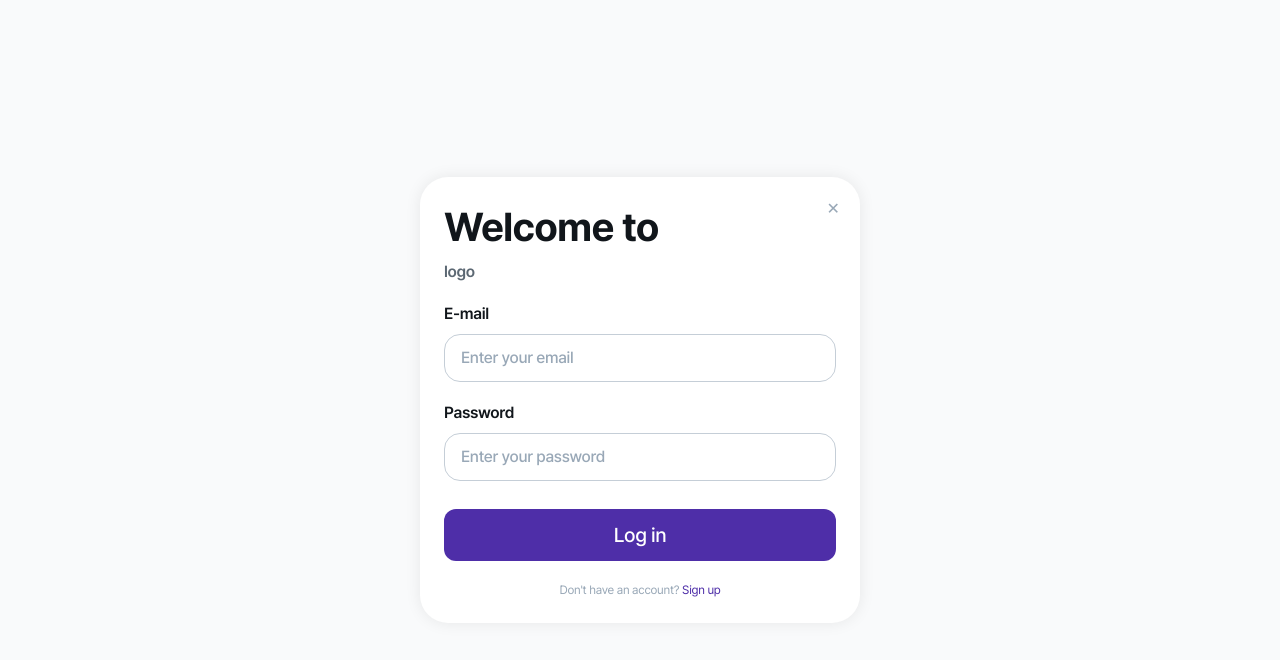
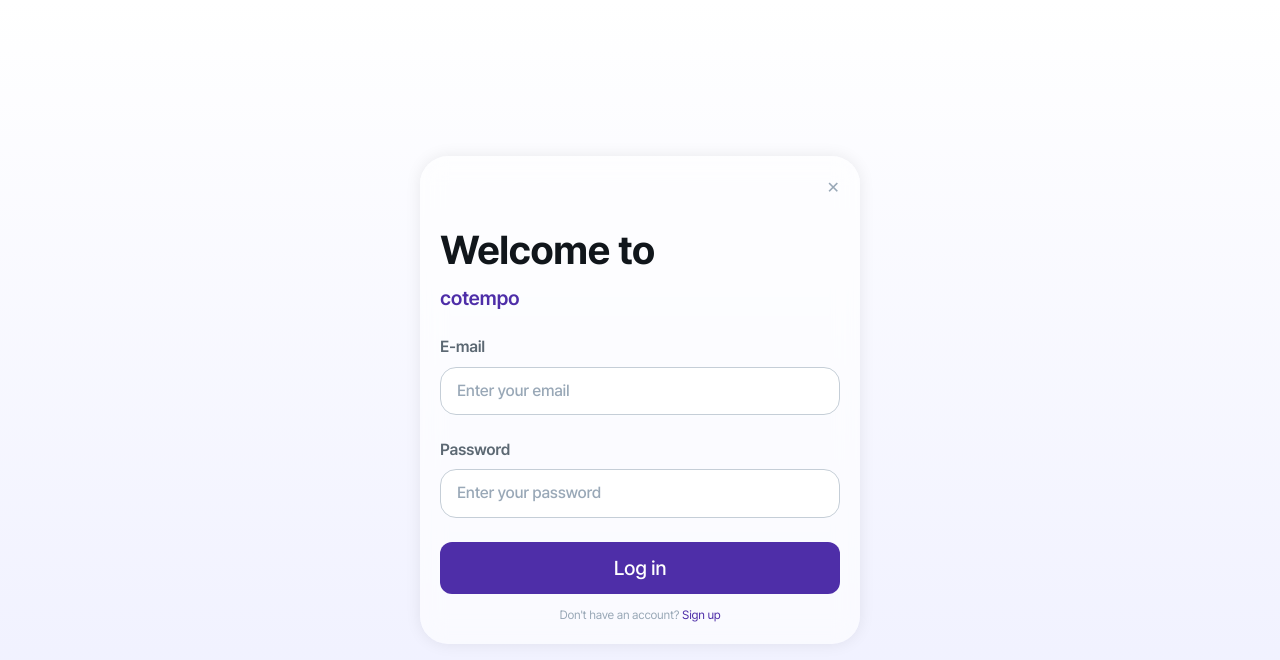
Before and after one commit to likelion-hackathon-cotempo/frontend, a React (Vite) app: page /login in a window 1280 px wide. Shown: the top 660 px of the page. Built offline with nearby package versions, Linux system fonts and the light colour scheme.

Commit message:
[FEAT] 로그인 화면 디자인 반영

```diff
--- a/src/pages/Login.jsx
+++ b/src/pages/Login.jsx
@@ -14,60 +14,58 @@ function Login() {
   };
 
   return (
-    <div className="flex min-h-screen items-center justify-center bg-gray-50 px-4">
+    <div className="flex min-h-screen items-center justify-center bg-gradient-to-b from-white to-purple-200 px-4">
       <form
         onSubmit={handleLogin}
-        className="relative flex w-[440px] max-w-full flex-col gap-5 rounded-[28px] bg-white p-6 shadow-[0_0_16px_rgba(0,0,0,0.08)]"
+        className="flex w-[440px] max-w-full flex-col gap-6 rounded-[28px] bg-white/60 p-5 shadow-[0_0_16px_rgba(0,0,0,0.08)] backdrop-blur-md"
       >
         <button
           type="button"
           onClick={() => navigate("/")}
           aria-label="닫기"
-          className="absolute right-5 top-5 cursor-pointer text-gray-500 transition-colors hover:text-gray-700"
+          className="cursor-pointer self-end text-gray-500 transition-colors hover:text-gray-700"
         >
           ✕
         </button>
 
-        {/* 제목 - gap 8 */}
         <div className="flex flex-col gap-2">
           <h1 className="text-[40px] font-bold leading-[1.3] tracking-[-0.02em] text-gray-900">
             Welcome to
           </h1>
-          <span className="text-title2 text-gray-700">logo</span>
+          <span className="text-title1 text-purple-900">cotempo</span>
         </div>
 
-        {/* E-mail */}
+        {/* E-mail - 라벨/글씨 gray-700 */}
         <label className="flex flex-col gap-2">
-          <span className="text-title2 text-gray-900">E-mail</span>
+          <span className="text-title2 text-gray-700">E-mail</span>
           <input
             type="email"
             value={email}
             onChange={(e) => setEmail(e.target.value)}
             placeholder="Enter your email"
-            className="rounded-16 border border-gray-300 bg-white px-4 py-3 text-subtitle2 text-gray-900 outline-none placeholder:text-gray-500 focus:border-purple-700"
+            className="rounded-16 border border-gray-300 bg-white px-4 py-3 text-subtitle2 text-gray-700 outline-none placeholder:text-gray-500 focus:border-purple-700"
           />
         </label>
 
-        {/* Password */}
+        {/* Password - 라벨/글씨 gray-700 */}
         <label className="flex flex-col gap-2">
-          <span className="text-title2 text-gray-900">Password</span>
+          <span className="text-title2 text-gray-700">Password</span>
           <input
             type="password"
             value={password}
             onChange={(e) => setPassword(e.target.value)}
             placeholder="Enter your password"
-            className="rounded-16 border border-gray-300 bg-white px-4 py-3 text-subtitle2 text-gray-900 outline-none placeholder:text-gray-500 focus:border-purple-700"
+            className="rounded-16 border border-gray-300 bg-white px-4 py-3 text-subtitle2 text-gray-700 outline-none placeholder:text-gray-500 focus:border-purple-700"
           />
         </label>
 
-        {/* Log in 버튼 - SubTitle1 */}
+        <div className="flex flex-col gap-3">
           <button
             type="submit"
-          className="mt-2 cursor-pointer rounded-12 bg-purple-900 py-3 text-subtitle1 text-white transition-colors hover:bg-purple-700"
+            className="cursor-pointer rounded-12 bg-purple-900 py-3 text-subtitle1 text-white transition-colors hover:bg-purple-700"
           >
             Log in
           </button>
-
           <p className="text-center text-body3 text-gray-500">
             Don&apos;t have an account?{" "}
             <button
@@ -78,6 +76,7 @@ function Login() {
               Sign up
             </button>
           </p>
+        </div>
       </form>
     </div>
   );
```
Lines whose indentation alone changed are shown as unchanged.
